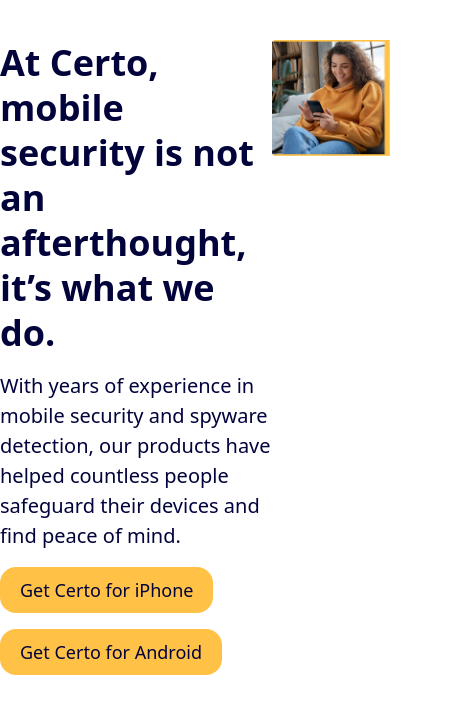
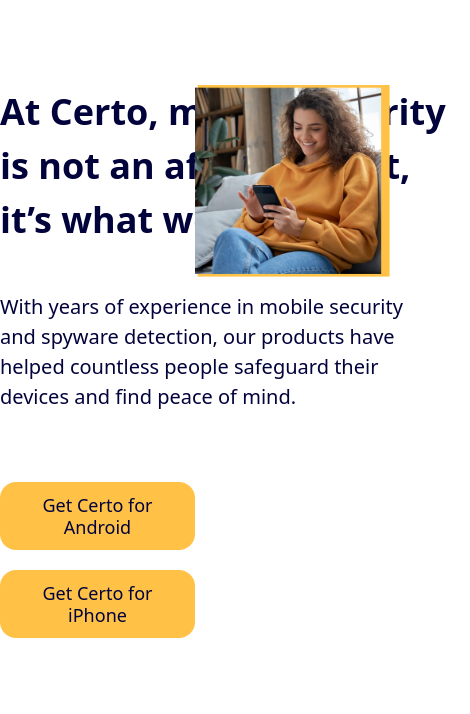
Before and after one commit to Sijan666/reactPrac, a React (Vite) app: page / in a window 390 px wide. Shown: the top 714 px of the page, 470 px wide, since content can reach past the window. Built offline with nearby package versions, Linux system fonts and the light colour scheme.

Commit message:
Update Container and MobileSecurity components for improved layout and styling

```diff
--- a/src/components/Container.jsx
+++ b/src/components/Container.jsx
@@ -2,7 +2,7 @@ import React from 'react'
 
 const Container = ({children,className})=>{
   return (
-    <div className={`max-w-[1340px] mx-auto ${className}`}>
+    <div className={`max-w-[1320px] mx-auto ${className}`}>
       {children}
     </div>
   )
--- a/src/components/layouts/MobileSecurity.jsx
+++ b/src/components/layouts/MobileSecurity.jsx
@@ -7,20 +7,19 @@ import Image from "../Image";
 import Container from "../Container";
 const MobileSecurity = () => {
   return (
-    <Container>
-      <Flex className="mt-10 justify-between">
-        <div className="w-[450px]">
-          <h1 className="text-[#02033B] leading-[45px] font-extrabold text-[36px] mb-4">
-            At Certo, mobile security is not an afterthought, it’s what we do.
-          </h1>
-          <p className="text-[#02033B] text-[20px] ">
+    <Container className={'py-[85px]'}>
+      <Flex className="justify-between items-start">
+        <div className="w-1/2">
+          <h1 className="text-[#02033B] font-extrabold text-[36px] w-[470px]">At Certo, mobile security is not an afterthought, it’s what we do.</h1>
+          <p className="text-[#02033B] text-[20px] pt-[45px] pb-[70px] w-[435px]">
             With years of experience in mobile security and spyware detection,
             our products have helped countless people safeguard their devices
             and find peace of mind.
           </p>
-          <Button btntext={"Get Certo for iPhone"} className={" my-4"} />
-          <br />
-          <Button btntext={"Get Certo for Android"} />
+          <div className="">
+            <Button btntext={"Get Certo for Android"} className={'block mb-5'}/>
+            <Button btntext={"Get Certo for iPhone"}/>
+          </div>
         </div>
         <div className="w-1/2">
           <Image src={mobileimage} />
```
